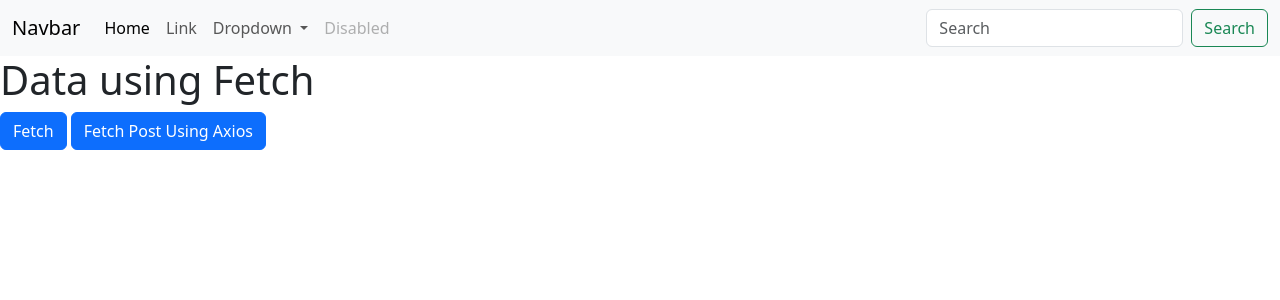
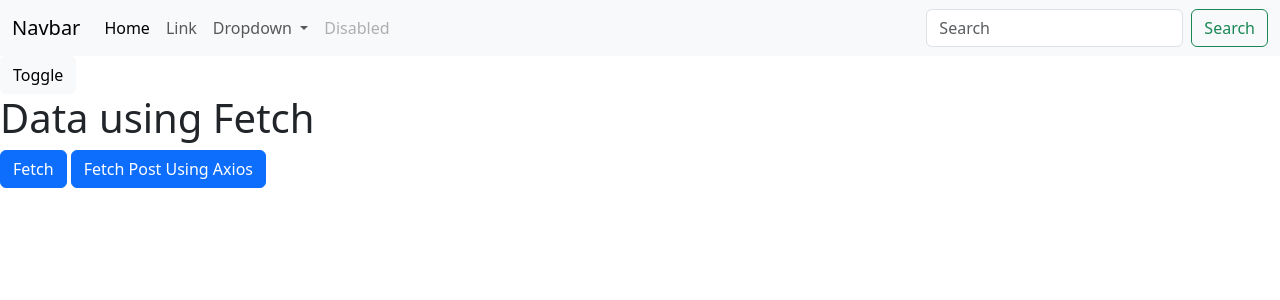
Before and after one commit to raniganj/myvueproject3, a Vue app: page / in a window 1280 px wide. Shown: the top 300 px of the page. Built offline with nearby package versions, Linux system fonts and the light colour scheme.

Commit message:
dynamic component

```diff
--- a/src/App.vue
+++ b/src/App.vue
@@ -1,9 +1,10 @@
 <script setup>
 import MyNavbar from './components/MyNavbar.vue'
-import MyAxiosApi from './components/MyAxiosApi.vue'
+import MyDynamicComponent from './components/MyDynamicComponent.vue'
 </script>
 
 <template>
   <MyNavbar />
-  <MyAxiosApi />
+
+  <MyDynamicComponent />
 </template>
--- /dev/null
+++ b/src/components/MyDynamicComponent.vue
@@ -0,0 +1,12 @@
+<script setup>
+import MyAxiosApi from '@/components/MyAxiosApi.vue'
+import MyFirstApi from '@/components/MyFirstApi.vue'
+import { ref } from 'vue'
+
+let toggleStatus = ref(true)
+</script>
+
+<template>
+  <button class="btn btn-light" @click="toggleStatus = !toggleStatus">Toggle</button>
+  <component :is="toggleStatus ? MyAxiosApi : MyFirstApi"></component>
+</template>
```
